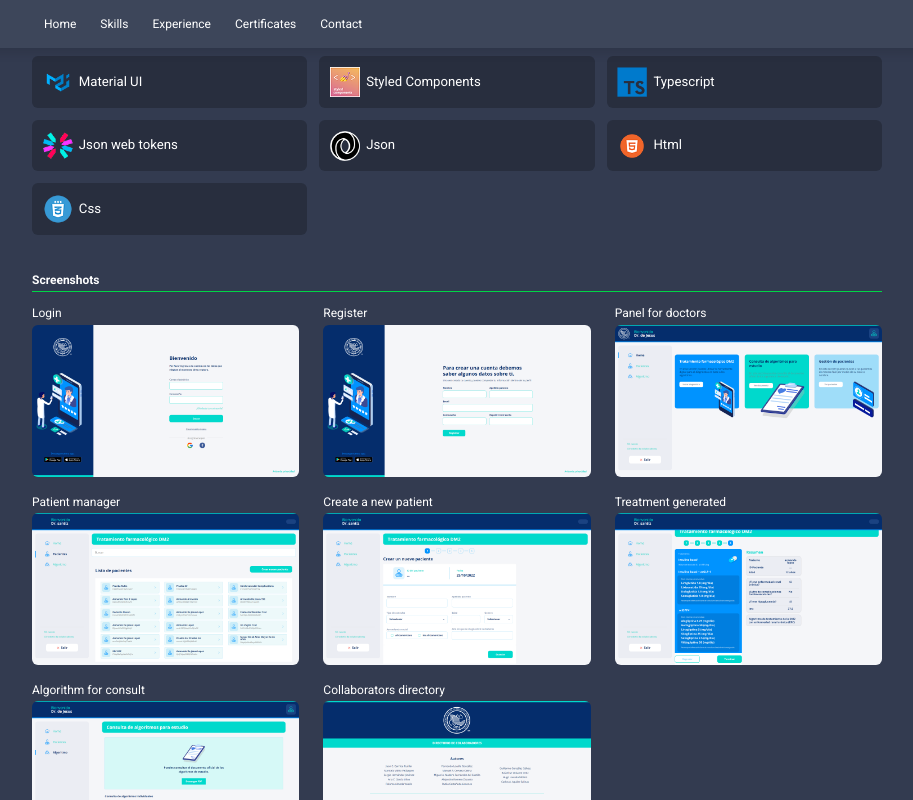
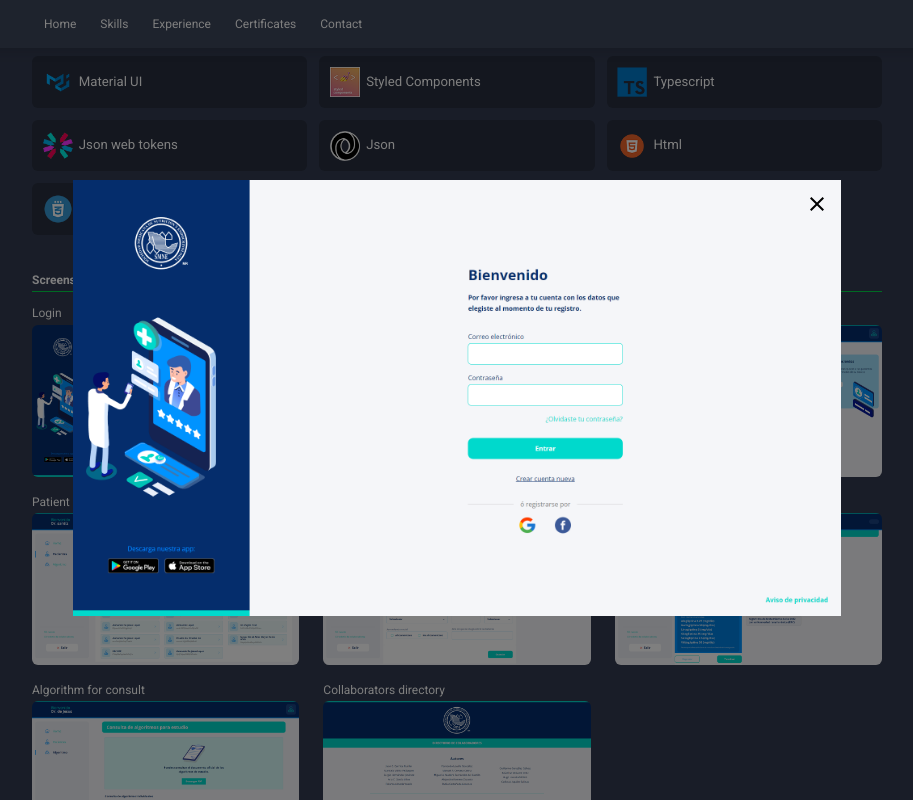
Before and after one commit to armandojes/portfolio, a React (Create React App) app: page /project-detail/0 in a window 1280 px wide. Both pictures are taken after a click on the picture 348 px from the left and 1232 px from the top of the page. Shown: the part 832-1632 px from the top of the page, without its empty margins (183-1096 px from the left). Built offline with nearby package versions, Linux system fonts and the light colour scheme.

Commit message:
move modalPicture into a context

```diff
--- a/src/App.tsx
+++ b/src/App.tsx
@@ -6,19 +6,24 @@ import MuiThemeProvider from 'context/muiThemeProvider';
 import { Route, Routes } from 'react-router-dom';
 import ProjectDetail from 'pages/projectDetail';
 import ScrollHandler from 'components/scrollHandler';
+import { ModalPictureProvider } from 'context/modalPicture';
 import GlobalStyles from './styledGlobal';
 
 const App: FC = () => (
+  <>
+    <GlobalStyles />
+    <ScrollHandler />
     <MuiThemeProvider>
       <StyledEngineProvider injectFirst>
-      <GlobalStyles />
-      <ScrollHandler />
+        <ModalPictureProvider>
           <Routes>
             <Route path="/" element={<Home />} />
             <Route path="/project-detail/:projectId" element={<ProjectDetail />} />
           </Routes>
+        </ModalPictureProvider>
       </StyledEngineProvider>
     </MuiThemeProvider>
+  </>
 );
 
 export default App;
--- /dev/null
+++ b/src/context/modalPicture.tsx
@@ -0,0 +1,82 @@
+import { Close } from '@mui/icons-material';
+import { createContext, FC, ReactNode, useContext, useMemo, useState } from 'react';
+import { IconButton, Modal } from '@mui/material';
+import styled from 'styled-components';
+
+export interface ModalPictureContext {
+  openModal: (image: string) => void,
+  closeModal: () => void,
+}
+
+export const context = createContext<ModalPictureContext>({
+  openModal: () => {},
+  closeModal: () => {},
+});
+
+export const useModalPicture = () => useContext(context);
+
+const Wrapper = styled.div`
+  width: 50%;
+  outline: none;
+  position: relative;
+  @media screen and (max-width:1400px) {
+    width: 60%;
+  }
+  @media screen and (max-width:900px) {
+    width: 70%;
+  }
+  @media screen and (max-width:500px) {
+    width: 90%;
+  }
+`;
+
+const Picture = styled.img`
+  width: 100%;
+`;
+
+const ModalStyled = styled(Modal)`
+  display: flex;
+  justify-content: center;
+  align-items: center;
+`;
+
+const IconButtonStyled = styled(IconButton)`
+  padding: .5em;
+  position: absolute;
+  z-index: 2;
+  right: .5em;
+  top: .5em;
+  font-size: 1em;
+  svg {
+    color: var(--black);
+    font-size: 2em;
+  }
+`;
+
+export const ModalPictureProvider: FC<{ children: ReactNode }> = ({ children }) => {
+  const [picture, setPicture] = useState<string | null>(null);
+
+  const handleClose = () => setPicture(null);
+  const handleOpen = (image: string) => setPicture(image);
+
+  const contextValue = useMemo(() => ({
+    openModal: handleOpen,
+    closeModal: handleClose,
+  }), []);
+
+  return (
+    <context.Provider value={contextValue}>
+      <>
+        <ModalStyled open={!!picture} onClose={handleClose}>
+          <Wrapper>
+            <IconButtonStyled onClick={handleClose}>
+              <Close />
+            </IconButtonStyled>
+            <Picture src={picture || ''} alt="Certificate armando de jesus santiz lopez" />
+          </Wrapper>
+        </ModalStyled>
+        {children}
+      </>
+    </context.Provider>
+  );
+};
--- a/src/pages/home/components/certificates/components/modal/index.tsx
+++ /dev/null
@@ -1,21 +0,0 @@
-import { Close } from '@mui/icons-material';
-import { FC } from 'react';
-import { IconButtonStyled, Picture, ModalStyled, Wrapper } from './styled';
-
-export interface Props {
-  picture?: string
-  onClose?: () => void,
-}
-
-const ModalCertificate: FC<Props> = ({ picture, onClose }) => (
-  <ModalStyled open={!!picture} onClose={onClose}>
-    <Wrapper>
-      <IconButtonStyled onClick={onClose}>
-        <Close />
-      </IconButtonStyled>
-      <Picture src={picture} alt="Certificate armando de jesus santiz lopez" />
-    </Wrapper>
-  </ModalStyled>
-);
-
-export default ModalCertificate;
--- a/src/pages/home/components/certificates/components/modal/styled.ts
+++ /dev/null
@@ -1,40 +0,0 @@
-import { IconButton, Modal } from '@mui/material';
-import styled from 'styled-components';
-
-export const Wrapper = styled.div`
-  width: 45%;
-  outline: none;
-  position: relative;
-  @media screen and (max-width:1400px) {
-    width: 60%;
-  }
-  @media screen and (max-width:900px) {
-    width: 70%;
-  }
-  @media screen and (max-width:500px) {
-    width: 90%;
-  }
-`;
-
-export const Picture = styled.img`
-  width: 100%;
-`;
-
-export const ModalStyled = styled(Modal)`
-  display: flex;
-  justify-content: center;
-  align-items: center;
-`;
-
-export const IconButtonStyled = styled(IconButton)`
-  padding: .5em;
-  position: absolute;
-  z-index: 2;
-  right: .5em;
-  top: .5em;
-  font-size: 1em;
-  svg {
-    color: var(--black);
-    font-size: 2em;
-  }
-`;
--- a/src/pages/home/components/certificates/index.tsx
+++ b/src/pages/home/components/certificates/index.tsx
@@ -1,20 +1,16 @@
-import { FC, useState } from 'react';
+import { FC } from 'react';
 import { Box } from '@mui/material';
 import Container from 'layout/container';
+import { useModalPicture } from 'context/modalPicture';
 import CertificateItem from './components/item';
 import certificatesList from './data';
-import ModalCertificate from './components/modal';
 import { FlexContainer, FlexItemWrapper } from './styled';
 import SectionTitle from '../sectionTitle';
 
 const Certificates: FC = () => {
-  const [certificate, setCertificate] = useState<undefined | string>();
-  const handleOpenertificate = (certificateUrl: string) => setCertificate(certificateUrl);
-  const handleCloseCertificate = () => setCertificate(undefined);
+  const { openModal } = useModalPicture();
 
   return (
-    <>
-      <ModalCertificate picture={certificate} onClose={handleCloseCertificate} />
     <Container id="certificates">
       <Box padding="1em 0em">
         <SectionTitle title="Certificates" />
@@ -24,15 +20,13 @@ const Certificates: FC = () => {
               <CertificateItem
                 icon={item.icon}
                 title={item.label}
-                  onClick={() => handleOpenertificate(item.certificate)}
+                onClick={() => openModal(item.certificate)}
               />
             </FlexItemWrapper>
           ))}
         </FlexContainer>
-
       </Box>
     </Container>
-    </>
   );
 };
 
--- a/src/pages/projectDetail/components/screenshots.tsx
+++ b/src/pages/projectDetail/components/screenshots.tsx
@@ -1,3 +1,4 @@
+import { useModalPicture } from 'context/modalPicture';
 import Text from 'layout/text';
 import { FC } from 'react';
 import styled from 'styled-components';
@@ -37,12 +38,15 @@ export interface ScreenshotsProps {
   }>
 }
 
-const Screenshots: FC<ScreenshotsProps> = ({ screenshots }) => (
+const Screenshots: FC<ScreenshotsProps> = ({ screenshots }) => {
+  const { openModal } = useModalPicture();
+
+  return (
     <div>
       <DividerWithTitle content="Screenshots" />
       <Grid>
         {screenshots.map((screenshot) => (
-        <Card key={screenshot.picture}>
+          <Card key={screenshot.picture} onClick={() => openModal(screenshot.picture)}>
             <Text marginBottom=".2em">{screenshot.label}</Text>
             <CardPicture src={screenshot.picture} alt={screenshot.label} />
           </Card>
@@ -50,5 +54,6 @@ const Screenshots: FC<ScreenshotsProps> = ({ screenshots }) => (
       </Grid>
     </div>
   );
+};
 
 export default Screenshots;
```
Lines whose indentation alone changed are shown as unchanged.
